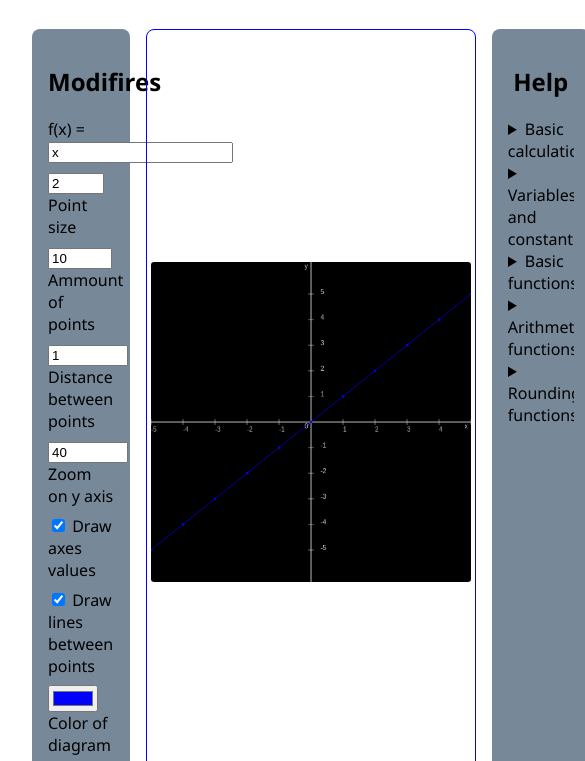
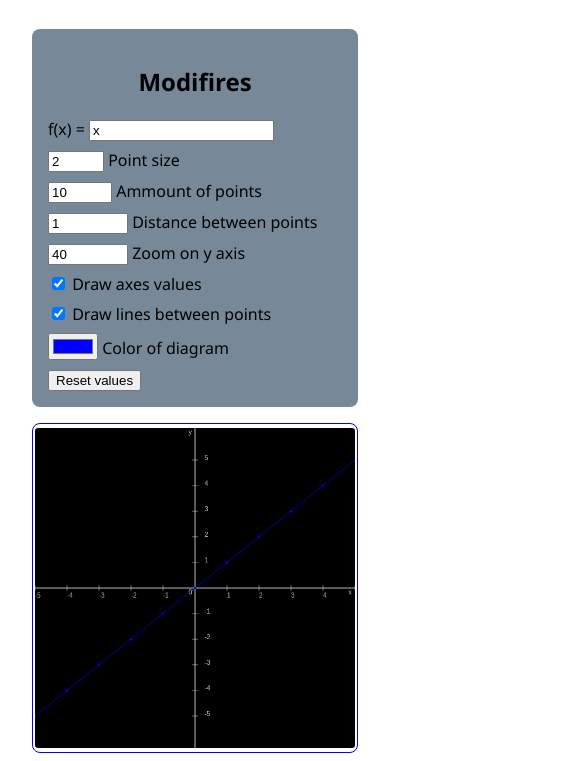
Before and after one commit to sutaC/Chartex, a plain HTML site: page index.html in a window 390 px wide. Shown: the part 62-823 px from the top of the page, 585 px wide, since content can reach past the window. Drawn offline with Linux system fonts and the light colour scheme.

Commit message:
Mobile adjustment

```diff
--- a/styles/style.css
+++ b/styles/style.css
@@ -111,3 +111,15 @@ code {
 .field > label {
     user-select: none;
 }
+
+@media (width <= 800px) {
+    main {
+        flex-direction: column;
+        align-items: center;
+        justify-content: start;
+    }
+
+    main > * {
+        width: 100%;
+    }
+}
```
